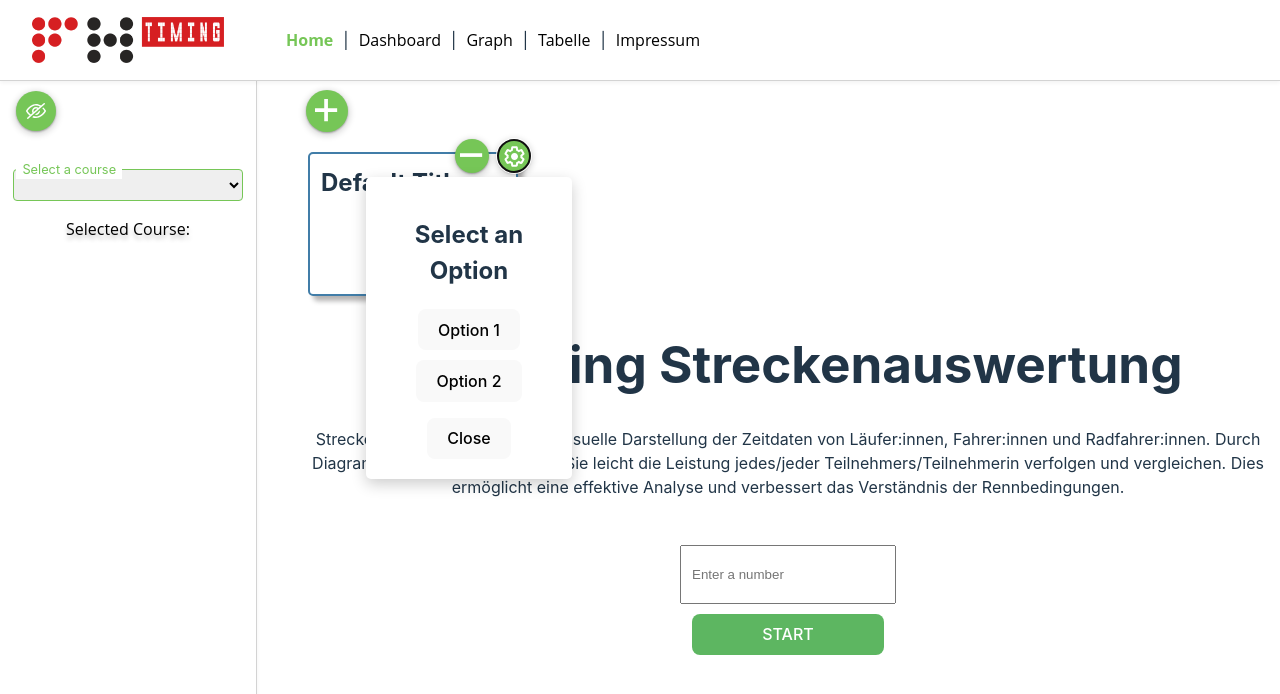
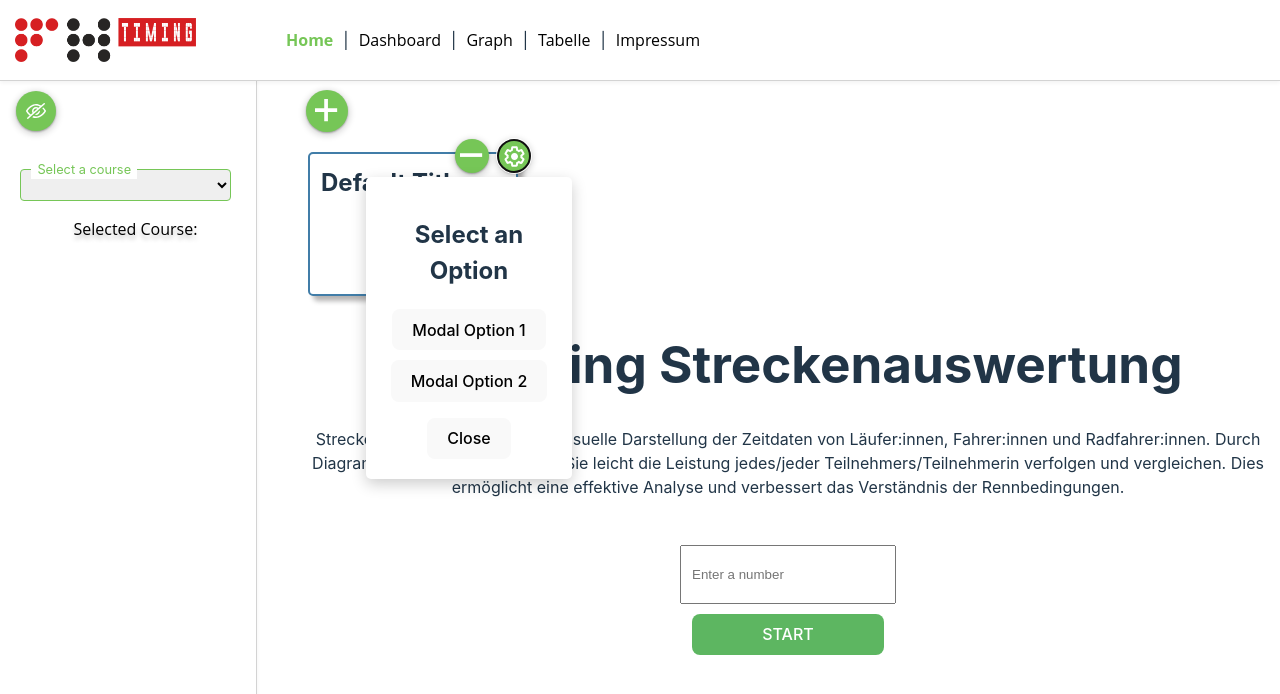
Before and after one commit to szeminator/fhtiming, a Vue app in the folder dashboard/: page / in a window 1280 px wide. Both pictures are taken after a click on the button 514 px from the left and 156 px from the top of the page. Shown: the top 694 px of the page. Built offline with nearby package versions, Linux system fonts and the light colour scheme.

Commit message:
fixed infobox

```diff
--- a/dashboard/src/components/Filterlogic.vue
+++ b/dashboard/src/components/Filterlogic.vue
@@ -76,14 +76,6 @@ onMounted(() => {
 </script>
 
 <style scoped>
-.info-container {
-  display: flex;
-  justify-content: flex-start;
-  gap: 20px;
-  margin-bottom: 20px;
-  margin-top: 20px;
-}
-
 .split-list {
   margin: 0;
   padding: 0;
@@ -92,9 +84,9 @@ onMounted(() => {
 .split-item {
   display: flex;
   align-items: center;
-  padding: 8px 8px;
   border-radius: 4px;
-  margin-bottom: 2px;
+  margin-bottom: 8px;
+  padding-left: 5px;
   font-family: 'Arial', sans-serif; /* Your preferred font */
 }
 .split-item input[type="checkbox"] {
@@ -116,10 +108,26 @@ onMounted(() => {
   position: absolute;
 }
 
+.dropdown-select ::selection {
+  background: #76C657; /* Your desired green color */
+  color: white; /* Text color */
+}
+
+.dropdown-select option:hover {
+  background-color: #76C657 !important; /* Green */
+  color: white;
+}
+
+.dropdown-select option:checked {
+  background-color: #76C657 !important; /* Your desired green color */
+  color: white;
+}
+
 .checkbox-label {
   display: flex;
   align-items: center;
   cursor: pointer;
+  font-size: 0.75rem;
 }
 
 .custom-checkbox {
@@ -179,9 +187,10 @@ padding: 0.4rem 0.8rem;
 border: 1px solid #76C657;
 border-radius: 4px;
 cursor: pointer;
-width: 90%;
+width: calc(100% - 30px);
 display: block;
 margin-top: 1.2rem;
+margin-left: 5px;
 }
 
 </style>
--- a/dashboard/src/components/InfoBox.vue
+++ b/dashboard/src/components/InfoBox.vue
@@ -31,13 +31,12 @@ const openModal = () => {
 };
 
 
-// Handle selection from Questions.vue
 const handleSelection = (selectedOption) => {
   showModal.value = false;
-  infoboxTitle.value = selectedOption.title;
-  // Retrieve and filter info from the store based on selectedOption
+  infoboxTitle.value = selectedOption.contentTitle; // Make sure this matches the emitted object's property
   infoboxContent.value = selectedOption.content;
 };
+
 
 function emitDeleteEvent() {
   emit('delete');
--- a/dashboard/src/components/InfoBoxOptions.vue
+++ b/dashboard/src/components/InfoBoxOptions.vue
@@ -1,15 +1,17 @@
 <template>
-    <div class="modal" :style="modalStyle" @click.self="closeModal">
+  <div class="modal"
+      :style="modalStyle"
+      @click.self="closeModal">
 <div class="modal-content" ref="modalContent">
 <h2>Select an Option</h2>
 <ul>
-          <!-- Example options. Replace with your actual data -->
 <li v-for="option in options" :key="option.id">
-            <button @click="selectOption(option)">{{ option.title }}</button>
+<button @click="selectOption(option)">{{ option.modalTitle }}</button>
 </li>
 </ul>
 <button @click="closeModal">Close</button>
 </div>
+
   </div>
 </template>
 
@@ -51,15 +53,16 @@ onUnmounted(() => {
 
   // Example options data
   const options = [
-    { id: 1, title: 'Option 1', content: 'Content for Option 1' },
-    { id: 2, title: 'Option 2', content: 'Content for Option 2' },
+  { id: 1, modalTitle: 'Modal Option 1', contentTitle: 'Content Title 1', content: 'Content for Option 1' },
+{ id: 2, modalTitle: 'Modal Option 2', contentTitle: 'Content Title 2', content: 'Content for Option 2' },
 // Add more options as needed
 ];
 
   // Method to emit selected option
   const selectOption = (option) => {
-    emit('select', option);
+  emit('select', { contentTitle: option.contentTitle, content: option.content });
 };
+
 
   // Method to close the modal
   const closeModal = () => {
--- a/dashboard/src/views/FHTimingHeader.vue
+++ b/dashboard/src/views/FHTimingHeader.vue
@@ -39,7 +39,8 @@
 .logo-link {
   display: flex;
   align-items: center;
-  justify-content: center;
+  justify-content: start;
+  padding-left: 15px;
 }
 .nav-links {
   display: flex;
--- a/dashboard/src/views/Sidebar.vue
+++ b/dashboard/src/views/Sidebar.vue
@@ -36,8 +36,8 @@ const props = defineProps({
 
 .sidebar-content {
   padding-top: 150px; /* Start the content below the header */
-  /* Rest of your content styling */
+  padding-left: 15px;
+  text-size-adjust: 80%;
 }
 
-/* Rest of your CSS */
 </style>
```
Lines whose indentation alone changed are shown as unchanged.
